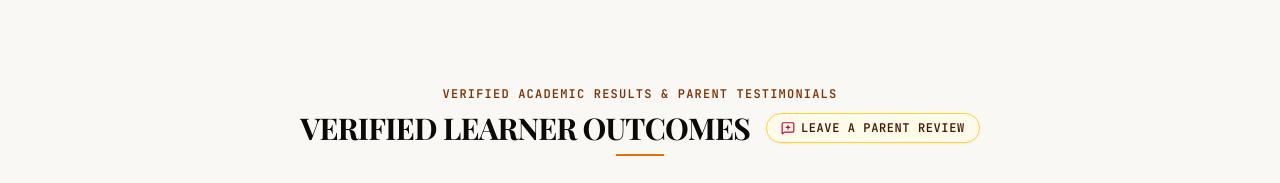
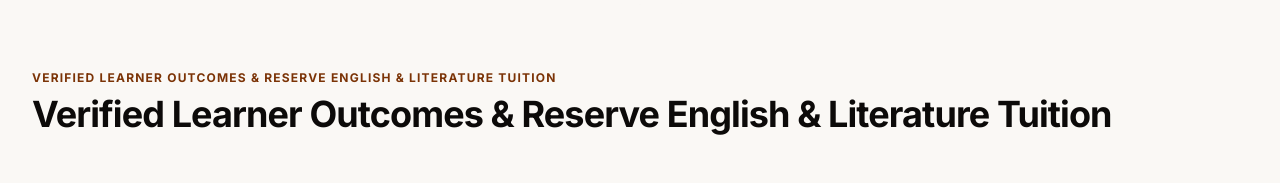
Before and after one commit to jwawerukinyua-cell/brigidbwari, a React (Vite) app: page / in a window 1280 px wide. Shown: the part 769-952 px from the top of the page. Built offline with nearby package versions, Linux system fonts and the light colour scheme; a web font is replaced by a local one.

Commit message:
Update quote box font to clean sans-serif typography

```diff
--- a/src/App.tsx
+++ b/src/App.tsx
@@ -171,6 +171,15 @@ export default function App() {
 
         {/* VERIFIED OUTCOMES REVIEWS MATRIX */}
         <section id="profile" className="scroll-mt-20">
+          {/* Section Header matching H2 visual typography hierarchy */}
+          <div className="mb-8 text-center sm:text-left">
+            <span className="text-xs font-sans tracking-widest text-amber-900 uppercase block mb-2 font-bold">
+              Verified Learner Outcomes & Reserve English & Literature Tuition
+            </span>
+            <h2 className="text-3xl md:text-4xl font-sans font-extrabold text-stone-950 tracking-tight">
+              Verified Learner Outcomes & Reserve English & Literature Tuition
+            </h2>
+          </div>
           <Testimonials />
         </section>
 
@@ -310,7 +319,7 @@ export default function App() {
         onClose={() => setIsTeacherPortalOpen(false)}
       />
 
-      {/* PARENT PORTAL MODAL */}
+      (Parent Portal Modal)
       <ParentPortalModal
         isOpen={isParentPortalOpen}
         onClose={() => setIsParentPortalOpen(false)}
```
